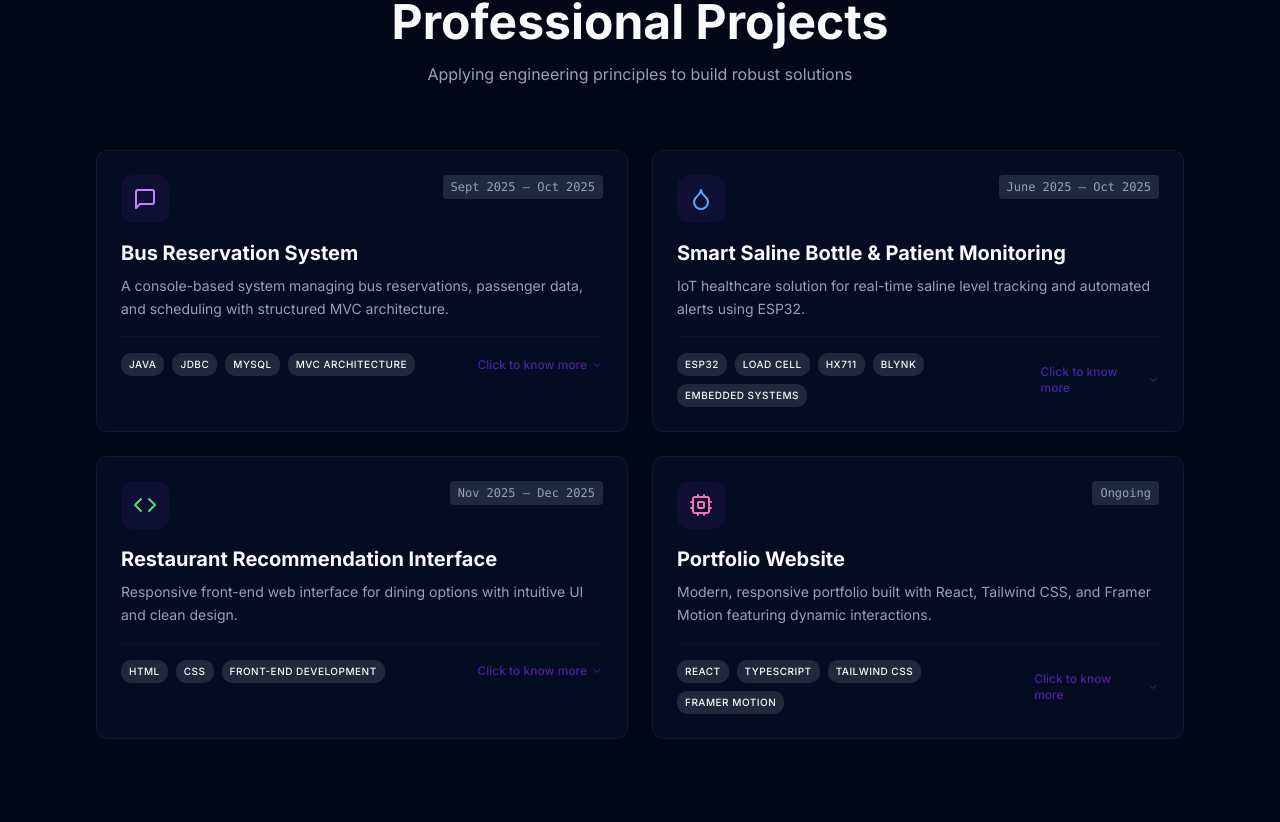
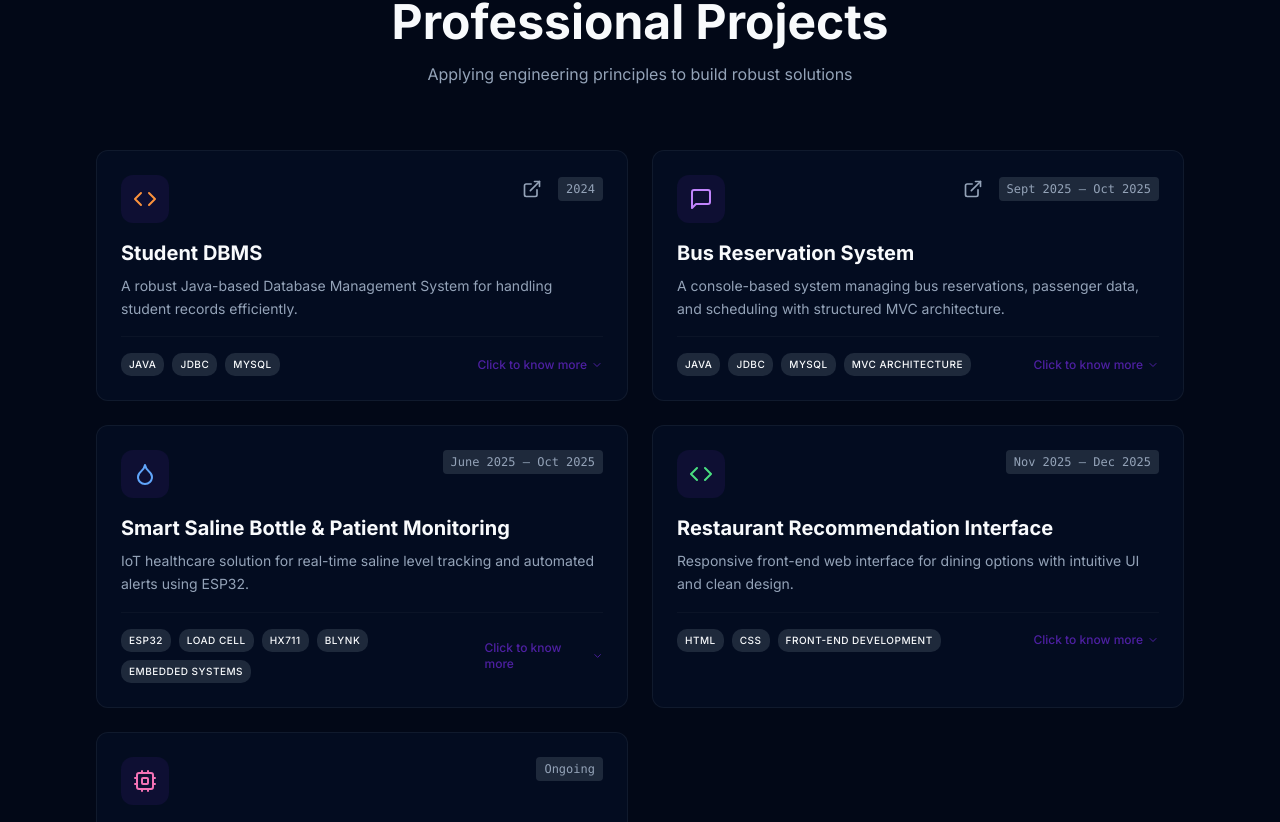
Before and after one commit to G-Saraniya/saraniya-s-engineering-portfolio, a React (Vite) app: page / in a window 1280 px wide. Shown: the part 3078-3900 px from the top of the page. Built offline with nearby package versions, Linux system fonts and the light colour scheme.

Commit message:
Update projects with new Student DBMS project and repository links

```diff
--- a/src/components/Projects.tsx
+++ b/src/components/Projects.tsx
@@ -5,7 +5,23 @@ import { Button } from "./ui/button";
 
 const projects = [
   {
+    title: "Student DBMS",
+    link: "https://github.com/G-Saraniya/Student-DBMS",
+    period: "2024",
+    shortDesc: "A robust Java-based Database Management System for handling student records efficiently.",
+    description: "Developed a comprehensive Student Database Management System using Java and MySQL. The system provides an efficient way to manage student records, applying core principles of relational databases and database connectivity.",
+    contributions: [
+      "Designed the relational database schema in MySQL for structured data storage",
+      "Implemented Java Database Connectivity (JDBC) for seamless application-database integration",
+      "Developed comprehensive CRUD operations for student record management"
+    ],
+    tech: ["Java", "JDBC", "MySQL"],
+    icon: Code,
+    color: "text-orange-400"
+  },
+  {
     title: "Bus Reservation System",
+    link: "https://github.com/G-Saraniya/BusReservationSystem",
     period: "Sept 2025 – Oct 2025",
     shortDesc: "A console-based system managing bus reservations, passenger data, and scheduling with structured MVC architecture.",
     description: "Designed and implemented a console-based Bus Reservation System following structured MVC architecture principles. Focused on clean architectural practices and transactional integrity.",
@@ -82,11 +98,25 @@ const ProjectCard = ({ project, index }: { project: any, index: number }) => {
         <div className={`w-12 h-12 rounded-lg bg-primary/10 flex items-center justify-center ${project.color}`}>
           <project.icon className="w-6 h-6" />
         </div>
-        {project.period && (
-          <span className="text-xs font-mono bg-secondary px-2 py-1 rounded text-muted-foreground">
-            {project.period}
-          </span>
-        )}
+        <div className="flex items-center gap-3">
+          {project.link && (
+            <a
+              href={project.link}
+              target="_blank"
+              rel="noopener noreferrer"
+              className="text-muted-foreground hover:text-primary transition-colors z-10 p-1"
+              onClick={(e) => e.stopPropagation()}
+              title="View Repository"
+            >
+              <ExternalLink className="w-5 h-5" />
+            </a>
+          )}
+          {project.period && (
+            <span className="text-xs font-mono bg-secondary px-2 py-1 rounded text-muted-foreground">
+              {project.period}
+            </span>
+          )}
+        </div>
       </motion.div>
 
       <motion.h3 layout="position" className="text-xl font-bold mb-2 group-hover:text-primary transition-colors">
```
